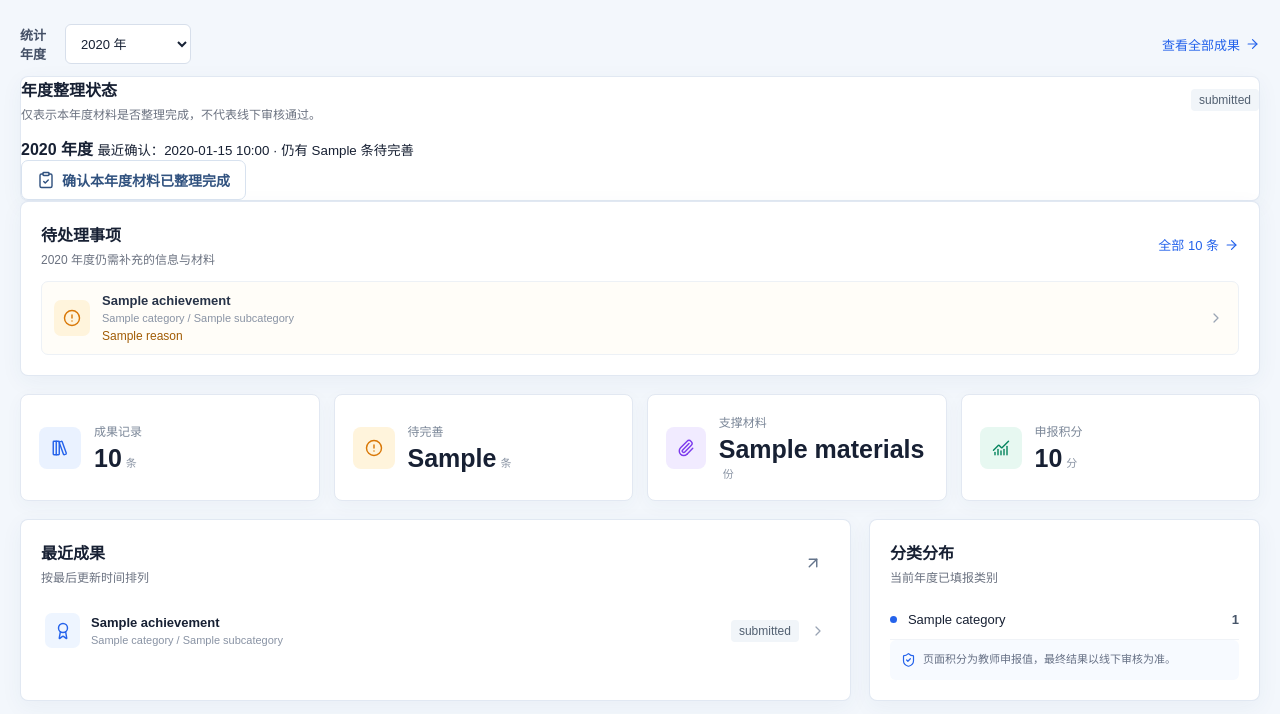
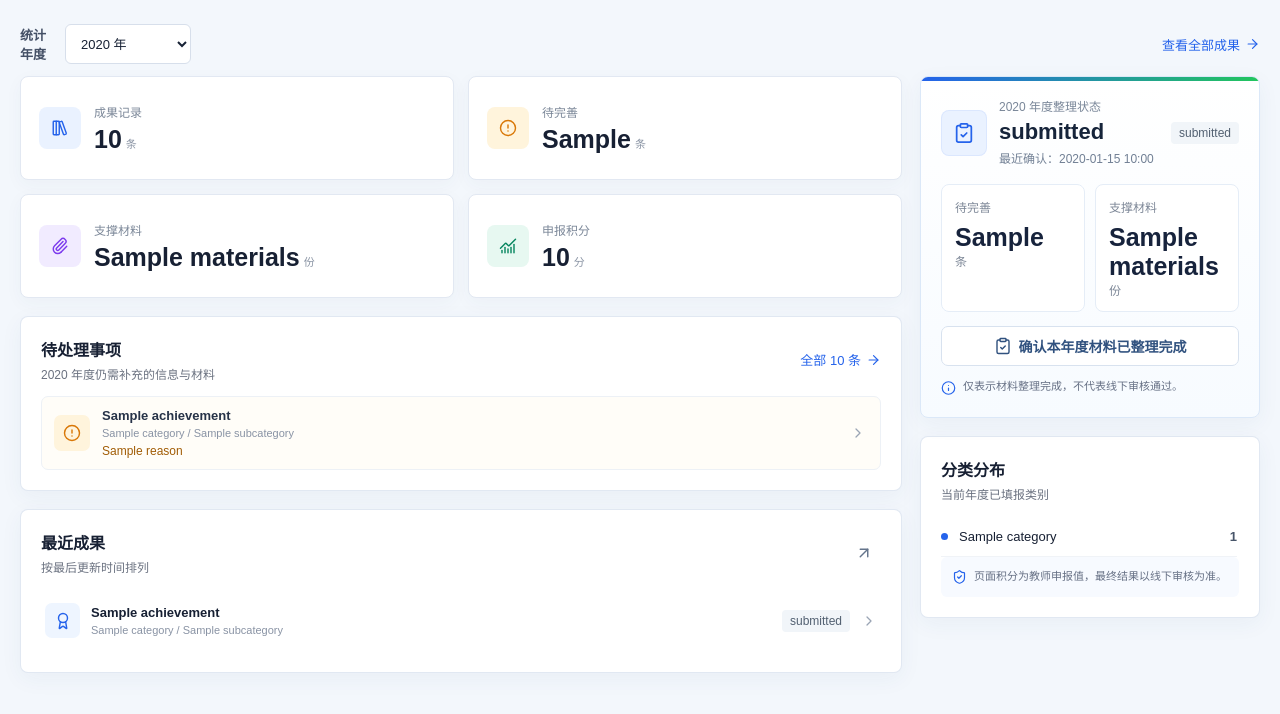
Before and after one commit to Devilyuu/teacher-achievement-system, a FastAPI app: template app/templates/dashboard.html in a window 1280 px wide. Shown: the part 86-800 px from the top of the page. Run offline with FastAPI, Linux system fonts and the light colour scheme; the template is opened without the code that fills it: most values are stand-ins (such as "Sample title", 1, 10 or a date in 2020).

Commit message:
feat: refine dashboard right rail

```diff
--- a/app/static/app.css
+++ b/app/static/app.css
@@ -185,17 +185,20 @@ input:focus, select:focus, textarea:focus { border-color: #6b9df4; box-shadow: 0
 .upload-help { grid-column: 1 / -1; display: flex; align-items: flex-start; gap: 7px; margin: -2px 0 0; color: #778195; font-size: 12px; line-height: 1.7; }
 .upload-help svg { flex: 0 0 auto; width: 15px; margin-top: 2px; color: #2563eb; }
 
+.dashboard-workbench { display: grid; grid-template-columns: minmax(0, 1fr) 340px; gap: 18px; max-width: 1240px; margin: 0 auto; align-items: start; }
+.dashboard-main, .dashboard-side { min-width: 0; }
+.dashboard-main, .dashboard-side { display: flex; flex-direction: column; gap: 18px; }
+.dashboard-main > .panel, .dashboard-side > .panel { width: 100%; min-width: 0; margin: 0; }
+.dashboard-side { position: sticky; top: 24px; }
 .stat-grid { display: grid; grid-template-columns: repeat(4, minmax(0, 1fr)); gap: 14px; max-width: 1240px; margin: 0 auto 18px; }
+.dashboard-main .stat-grid { grid-template-columns: repeat(2, minmax(0, 1fr)); max-width: none; margin: 0; }
 .stat-item { display: flex; align-items: center; gap: 13px; min-height: 104px; padding: 18px; background: white; border: 1px solid var(--border); border-radius: 8px; box-shadow: 0 5px 18px rgba(44, 70, 110, .04); }
 .stat-icon { display: grid; place-items: center; width: 42px; height: 42px; border-radius: 8px; }
 .stat-icon.blue { color: #2563eb; background: #eaf2ff; }.stat-icon.amber { color: #d97706; background: #fff4dc; }
 .stat-icon.violet { color: #7c3aed; background: #f1ebff; }.stat-icon.green { color: #07865f; background: #e7f8f1; }
 .stat-item div { min-width: 0; }.stat-item div > span { display: block; margin-bottom: 5px; color: #7b8798; font-size: 12px; }
 .stat-item strong { font-size: 25px; letter-spacing: 0; }.stat-item small { margin-left: 4px; color: #8b95a5; font-size: 11px; }
-.dashboard-grid { display: grid; grid-template-columns: minmax(0, 1.7fr) minmax(280px, .8fr); gap: 18px; max-width: 1240px; margin: 0 auto; align-items: stretch; }
-.dashboard-grid > .panel { width: 100%; height: 100%; margin: 0; }
-.dashboard-grid > .panel { min-width: 0; }
-.pending-panel { padding: 20px; margin-bottom: 18px; }
+.pending-panel { padding: 20px; margin: 0; }
 .pending-list { display: flex; flex-direction: column; gap: 8px; }
 .pending-item {
     display: grid;
@@ -220,6 +223,23 @@ input:focus, select:focus, textarea:focus { border-color: #6b9df4; box-shadow: 0
 .pending-empty small { margin-top: 4px; color: #8993a4; font-size: 12px; }
 .recent-panel, .category-panel { padding: 20px; }
 .category-panel { display: flex; flex-direction: column; }
+.dashboard-status-card { position: relative; overflow: hidden; padding: 20px; border-color: #dbe8f8; background: linear-gradient(180deg, #ffffff 0%, #f7fbff 100%); }
+.dashboard-status-card::before { content: ""; position: absolute; inset: 0 0 auto; height: 4px; background: linear-gradient(90deg, #2563eb, #22c55e); }
+.annual-status-hero { display: grid; grid-template-columns: 46px minmax(0, 1fr) auto; align-items: center; gap: 12px; margin-bottom: 16px; }
+.annual-status-icon { display: grid; place-items: center; width: 46px; height: 46px; color: #2563eb; background: #eaf2ff; border-radius: 8px; box-shadow: inset 0 0 0 1px rgba(37, 99, 235, .08); }
+.annual-status-icon svg { width: 22px; height: 22px; }
+.side-kicker { display: block; margin-bottom: 5px; color: #7a8799; font-size: 12px; }
+.annual-status-hero strong { display: block; color: #16243a; font-size: 22px; letter-spacing: 0; }
+.annual-status-hero p { margin: 5px 0 0; color: #728095; font-size: 12px; line-height: 1.5; }
+.dashboard-side-metrics { display: grid; grid-template-columns: 1fr 1fr; gap: 10px; margin-bottom: 14px; }
+.dashboard-side-metrics div { min-height: 76px; padding: 13px; background: white; border: 1px solid #e5edf7; border-radius: 8px; }
+.dashboard-side-metrics span, .dashboard-side-metrics small { display: block; color: #7d8797; font-size: 12px; }
+.dashboard-side-metrics strong { display: inline-block; margin: 8px 4px 0 0; color: #17233c; font-size: 25px; letter-spacing: 0; }
+.full-width { width: 100%; justify-content: center; }
+.side-note { display: flex; align-items: flex-start; gap: 7px; margin: 12px 0 0; color: #667085; font-size: 11px; line-height: 1.6; }
+.side-note svg { flex: 0 0 auto; width: 15px; margin-top: 1px; color: #2563eb; }
+.dashboard-category-card { min-height: 0; }
+.dashboard-category-card .category-list { max-height: 330px; overflow: auto; padding-right: 2px; }
 .panel-heading { display: flex; align-items: center; justify-content: space-between; margin-bottom: 14px; }
 .panel-heading h2 { margin: 0; font-size: 16px; }.panel-heading p { margin: 4px 0 0; color: var(--muted); font-size: 12px; }
 .recent-list { display: flex; flex-direction: column; }
@@ -237,6 +257,7 @@ input:focus, select:focus, textarea:focus { border-color: #6b9df4; box-shadow: 0
 .category-panel .audit-note { margin-top: auto; }
 .audit-note svg { flex: 0 0 auto; width: 15px; color: #2563eb; }
 .small-empty { display: flex; min-height: 230px; align-items: center; justify-content: center; flex-direction: column; color: #8993a4; text-align: center; }
+.compact-empty { min-height: 150px; }
 .small-empty > svg { width: 30px; height: 30px; }.small-empty p { margin: 10px 0 14px; font-size: 13px; }
 
 .login-workspace { min-height: 100vh; }
@@ -375,7 +396,7 @@ input:focus, select:focus, textarea:focus { border-color: #6b9df4; box-shadow: 0
 @media (max-width: 900px) {
     .sidebar { width: 72px; padding-inline: 10px; }.brand span:last-child, .side-nav span, .nav-label, .user-copy { display: none; }
     .brand { justify-content: center; padding-inline: 0; }.side-nav a { justify-content: center; padding: 0; }
-    .workspace { margin-left: 72px; width: calc(100% - 72px); }.detail-layout, .dashboard-grid { grid-template-columns: minmax(0, 1fr); }.rule-card { position: static; }
+    .workspace { margin-left: 72px; width: calc(100% - 72px); }.detail-layout, .dashboard-workbench { grid-template-columns: minmax(0, 1fr); }.dashboard-side { position: static; }.rule-card { position: static; }
     .stat-grid { grid-template-columns: repeat(2, minmax(0, 1fr)); }
     .login-shell { grid-template-columns: 1fr; }.login-visual { display: none; }.login-form-side { min-height: 100vh; }
     .mobile-login-brand { display: flex; align-items: center; gap: 10px; margin-bottom: 28px; color: #28466f; font-size: 15px; }
@@ -399,7 +420,7 @@ input:focus, select:focus, textarea:focus { border-color: #6b9df4; box-shadow: 0
     .workspace { margin: 0; width: 100%; padding: 22px 15px 36px; }
     .page-header { align-items: flex-start; flex-direction: column; }.header-actions { width: 100%; }.header-actions .button { flex: 1; }
     .form-grid, .guidance-grid, .detail-grid, .upload-form, .batch-upload-form { grid-template-columns: 1fr; }.span-2, .file-field, .batch-upload-form .file-field, .upload-help { grid-column: auto; }
-    .stat-grid { grid-template-columns: 1fr 1fr; }.stat-item { min-height: 88px; padding: 13px; }
+    .stat-grid, .dashboard-main .stat-grid { grid-template-columns: 1fr 1fr; }.stat-item { min-height: 88px; padding: 13px; }
     .user-create-form { grid-template-columns: 1fr; }
     .user-import-heading { flex-direction: column; }
     .user-import-heading .button { width: 100%; }
--- a/app/templates/base.html
+++ b/app/templates/base.html
@@ -4,7 +4,7 @@
     <meta charset="utf-8">
     <meta name="viewport" content="width=device-width, initial-scale=1">
     <title>{% block title %}教师成果管理系统{% endblock %}</title>
-    <link rel="stylesheet" href="{{ url_for('static', path='app.css') }}?v=20260618-1">
+    <link rel="stylesheet" href="{{ url_for('static', path='app.css') }}?v=20260618-2">
     <script src="{{ url_for('static', path='vendor/lucide.min.js') }}"></script>
 </head>
 <body>
--- a/app/templates/dashboard.html
+++ b/app/templates/dashboard.html
@@ -27,38 +27,25 @@
     <a class="text-link" href="/achievements?year={{ selected_year }}">查看全部成果<i data-lucide="arrow-right"></i></a>
 </section>
 
-<section class="panel annual-submission-panel">
-    <div class="panel-heading">
-        <div>
-            <h2>年度整理状态</h2>
-            <p>仅表示本年度材料是否整理完成，不代表线下审核通过。</p>
-        </div>
-        <span class="status status-{{ annual_state.status }}">{{ annual_state.status }}</span>
-    </div>
-    {% if submitted_success %}
-    <div class="material-upload-message success">
-        <i data-lucide="circle-check"></i>
-        <span>已确认本年度材料整理状态。</span>
-    </div>
-    {% endif %}
-    <div class="annual-submission-body">
-        <div>
-            <strong>{{ selected_year }} 年度</strong>
-            <small>
-                {% if annual_state.submitted_at %}
-                最近确认：{{ annual_state.submitted_at.strftime("%Y-%m-%d %H:%M") }}
-                {% else %}
-                尚未确认整理完成
-                {% endif %}
-                {% if stats.needs_info %} · 仍有 {{ stats.needs_info }} 条待完善{% endif %}
-            </small>
-        </div>
-        <form method="post" action="/annual-submissions/{{ selected_year }}/confirm">
-            <button class="button secondary" type="submit">
-                <i data-lucide="clipboard-check"></i>确认本年度材料已整理完成
-            </button>
-        </form>
-    </div>
+<div class="dashboard-workbench">
+    <main class="dashboard-main">
+        <section class="stat-grid">
+            <article class="stat-item">
+                <span class="stat-icon blue"><i data-lucide="library-big"></i></span>
+                <div><span>成果记录</span><strong>{{ stats.total }}</strong><small>条</small></div>
+            </article>
+            <article class="stat-item">
+                <span class="stat-icon amber"><i data-lucide="circle-alert"></i></span>
+                <div><span>待完善</span><strong>{{ stats.needs_info }}</strong><small>条</small></div>
+            </article>
+            <article class="stat-item">
+                <span class="stat-icon violet"><i data-lucide="paperclip"></i></span>
+                <div><span>支撑材料</span><strong>{{ stats.materials }}</strong><small>份</small></div>
+            </article>
+            <article class="stat-item">
+                <span class="stat-icon green"><i data-lucide="chart-no-axes-combined"></i></span>
+                <div><span>申报积分</span><strong>{{ stats.claimed_score }}</strong><small>分</small></div>
+            </article>
         </section>
 
         <section class="panel pending-panel">
@@ -96,26 +83,6 @@
             {% endif %}
         </section>
 
-<section class="stat-grid">
-    <article class="stat-item">
-        <span class="stat-icon blue"><i data-lucide="library-big"></i></span>
-        <div><span>成果记录</span><strong>{{ stats.total }}</strong><small>条</small></div>
-    </article>
-    <article class="stat-item">
-        <span class="stat-icon amber"><i data-lucide="circle-alert"></i></span>
-        <div><span>待完善</span><strong>{{ stats.needs_info }}</strong><small>条</small></div>
-    </article>
-    <article class="stat-item">
-        <span class="stat-icon violet"><i data-lucide="paperclip"></i></span>
-        <div><span>支撑材料</span><strong>{{ stats.materials }}</strong><small>份</small></div>
-    </article>
-    <article class="stat-item">
-        <span class="stat-icon green"><i data-lucide="chart-no-axes-combined"></i></span>
-        <div><span>申报积分</span><strong>{{ stats.claimed_score }}</strong><small>分</small></div>
-    </article>
-</section>
-
-<div class="dashboard-grid">
         <section class="panel recent-panel">
             <div class="panel-heading">
                 <div><h2>最近成果</h2><p>按最后更新时间排列</p></div>
@@ -139,8 +106,44 @@
             <div class="small-empty"><i data-lucide="folder-open"></i><p>该年度还没有成果记录</p><a class="button primary" href="/achievements/new">新增第一条成果</a></div>
             {% endif %}
         </section>
+    </main>
 
-    <section class="panel category-panel">
+    <aside class="dashboard-side">
+        <section class="panel annual-submission-panel dashboard-status-card">
+            <div class="annual-status-hero">
+                <span class="annual-status-icon"><i data-lucide="clipboard-check"></i></span>
+                <div>
+                    <span class="side-kicker">{{ selected_year }} 年度整理状态</span>
+                    <strong>{{ annual_state.status }}</strong>
+                    <p>
+                        {% if annual_state.submitted_at %}
+                        最近确认：{{ annual_state.submitted_at.strftime("%Y-%m-%d %H:%M") }}
+                        {% else %}
+                        尚未确认整理完成
+                        {% endif %}
+                    </p>
+                </div>
+                <span class="status status-{{ annual_state.status }}">{{ annual_state.status }}</span>
+            </div>
+            {% if submitted_success %}
+            <div class="material-upload-message success">
+                <i data-lucide="circle-check"></i>
+                <span>已确认本年度材料整理状态。</span>
+            </div>
+            {% endif %}
+            <div class="dashboard-side-metrics">
+                <div><span>待完善</span><strong>{{ stats.needs_info }}</strong><small>条</small></div>
+                <div><span>支撑材料</span><strong>{{ stats.materials }}</strong><small>份</small></div>
+            </div>
+            <form method="post" action="/annual-submissions/{{ selected_year }}/confirm">
+                <button class="button secondary full-width" type="submit">
+                    <i data-lucide="clipboard-check"></i>确认本年度材料已整理完成
+                </button>
+            </form>
+            <p class="side-note"><i data-lucide="info"></i>仅表示材料整理完成，不代表线下审核通过。</p>
+        </section>
+
+        <section class="panel category-panel dashboard-category-card">
             <div class="panel-heading"><div><h2>分类分布</h2><p>当前年度已填报类别</p></div></div>
             {% if category_counts %}
             <div class="category-list">
@@ -153,9 +156,10 @@
                 {% endfor %}
             </div>
             {% else %}
-        <div class="small-empty"><i data-lucide="chart-pie"></i><p>暂无分类数据</p></div>
+            <div class="small-empty compact-empty"><i data-lucide="chart-pie"></i><p>暂无分类数据</p></div>
             {% endif %}
             <p class="audit-note"><i data-lucide="shield-check"></i>页面积分为教师申报值，最终结果以线下审核为准。</p>
         </section>
+    </aside>
 </div>
 {% endblock %}
```
Also changed, not shown: tests/test_dashboard.py (+19 -0 lines), tests/test_layout_css.py (+9 -8 lines). Lines whose indentation alone changed are shown as unchanged.
